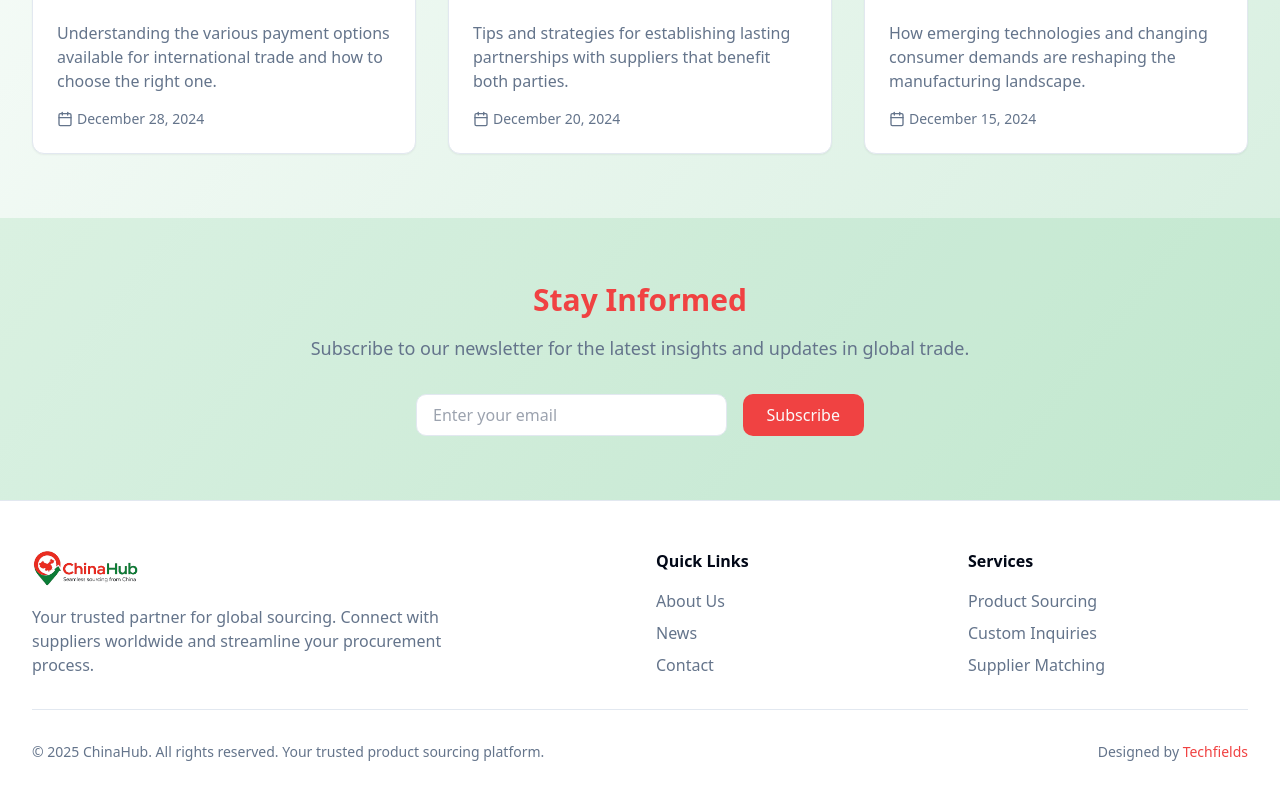
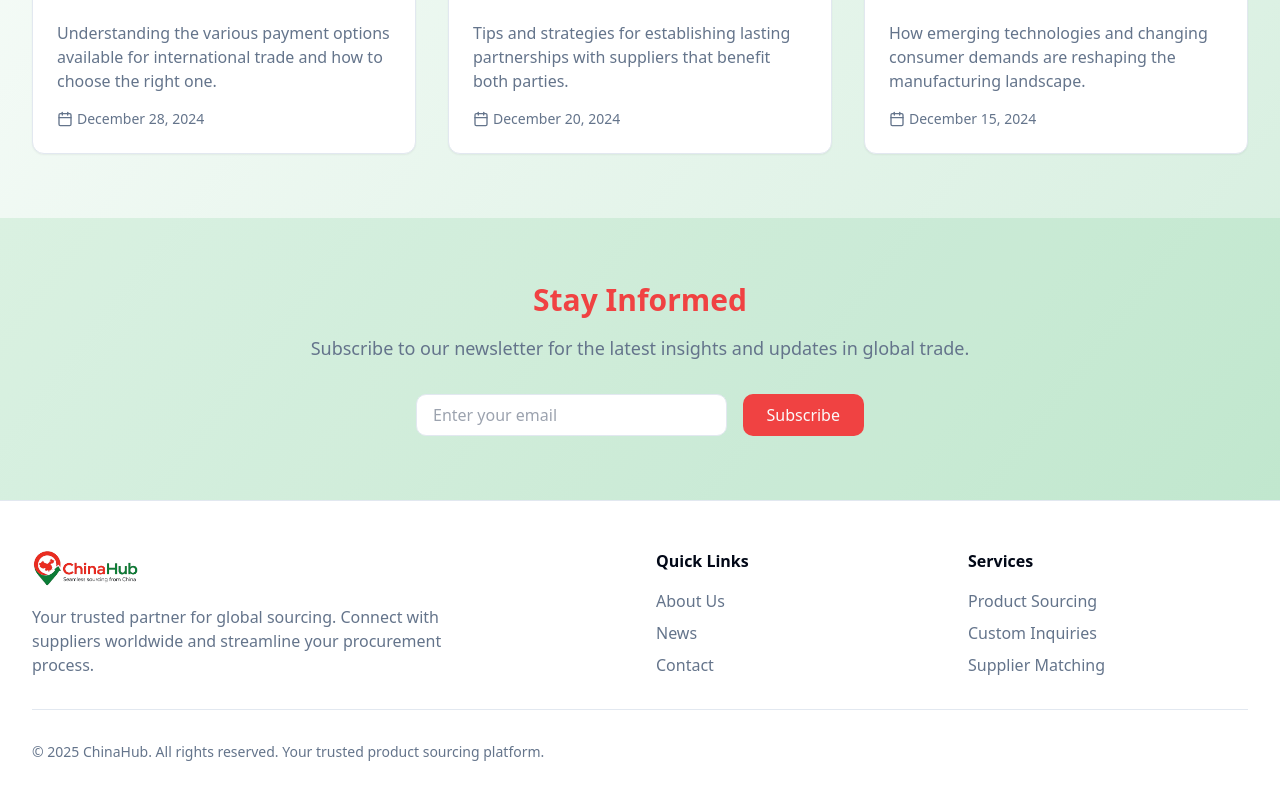
Before and after one commit to EmmanuelEdward2019/chinahub_nigeria, a React (Vite) app: page /news in a window 1280 px wide. Shown: the part 839-1639 px from the top of the page. Built offline with nearby package versions, Linux system fonts and the light colour scheme.

Commit message:
Code edited in Lovable Code Editor
Edited UI in Lovable

```diff
--- a/src/components/Footer.tsx
+++ b/src/components/Footer.tsx
@@ -61,17 +61,7 @@ const Footer = () => {
           <p className="text-muted-foreground text-sm">
             © 2025 ChinaHub. All rights reserved. Your trusted product sourcing platform.
           </p>
-          <p className="text-muted-foreground text-sm mt-4 md:mt-0">
-            Designed by{" "}
-            <a
-              href="https://techfieldsdigital.com.ng"
-              target="_blank"
-              rel="noopener noreferrer"
-              className="text-primary hover:underline"
-            >
-              Techfields
-            </a>
-          </p>
+
         </div>
       </div>
     </footer>
```
